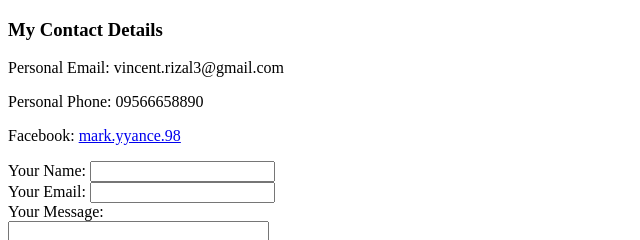
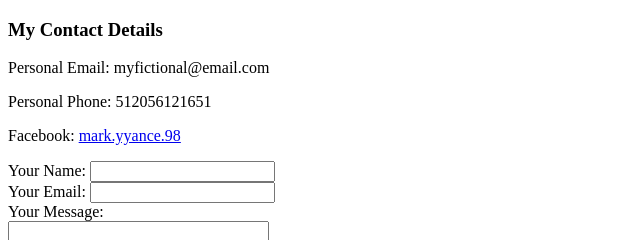
Before and after one commit to Noiseless-Chraios/CV, a plain HTML site: page Web Development/contact.html in a window 1280 px wide. Shown: the top 240 px of the page, 0-640 px from the left. Drawn offline with Linux system fonts and the light colour scheme.

Commit message:
Update contact.html

```diff
--- a/Web Development/contact.html
+++ b/Web Development/contact.html
@@ -7,8 +7,8 @@
 </head>
 <body>
     <h3>My Contact Details</h3>
-        <p>Personal Email: vincent.rizal3@gmail.com</p>
-        <p>Personal Phone: 09566658890</p>
+        <p>Personal Email: myfictional@email.com</p>
+        <p>Personal Phone: 512056121651</p>
         <p>Facebook: <a href="https://www.facebook.com/mark.yyance.98/">mark.yyance.98</a></p>
 
         <form action="mailto:vincent.rizal3@gmail.com" method="post" enctype="text/plain">
@@ -21,4 +21,5 @@
             <input type="submit">
         </form>
 </body>
+
 </html>
```
